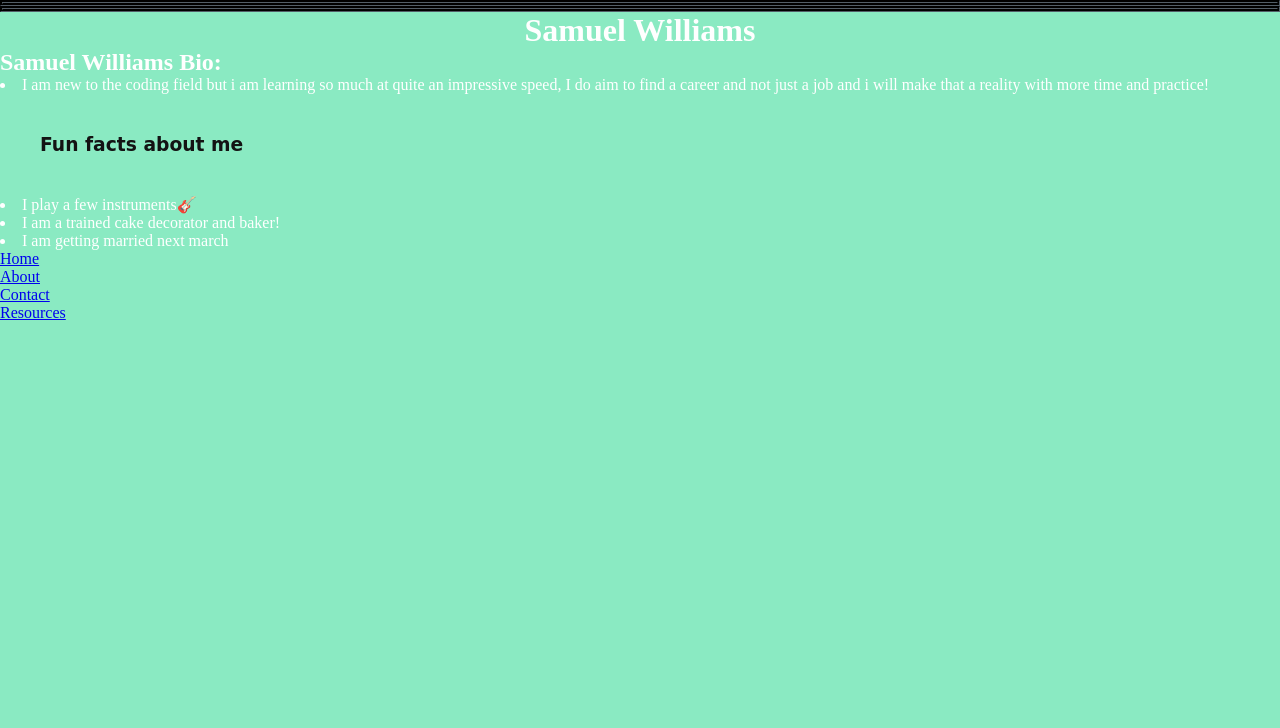
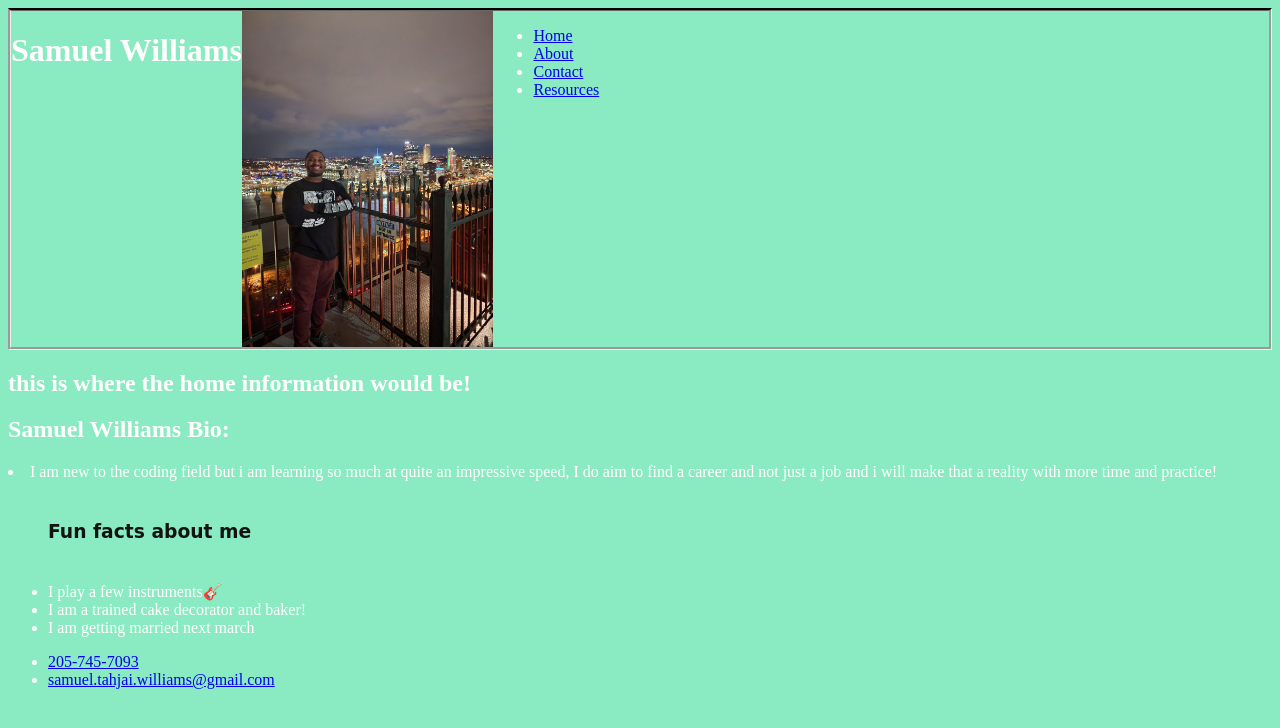
Before and after one commit to samt11345/samuel-portfolio, a plain HTML site: page index.html in a window 1280 px wide. Drawn offline with Linux system fonts and the light colour scheme.

Commit message:
more updates and corrections on project

```diff
--- a/assets/css/style.css
+++ b/assets/css/style.css
@@ -1,11 +1,12 @@
-*{margin:0;padding:0;box-sizing: border-box;}
+/* *{margin:0;padding:0;box-sizing: border-box;} */
 body {
     background-color: rgba(40, 218, 144, 0.541);
     color:white
 }
 .wireframe {
+    display: flex;
+    border-top: #131313;
     border-style: groove ;
-    border-color: rgb(16, 18, 20);
 }
 
 h1
@@ -20,3 +21,8 @@ nav :hover
 {
 color: rgb(226, 24, 24);
 }
+
+header #samspic {
+    object-fit: contain;
+    width: 20%;
+}
--- a/index.html
+++ b/index.html
@@ -10,31 +10,60 @@
 </head>
 
 <body>
-    <header class="wireframe"></header>
-    <main class="wireframe"></main>
-</body>
-
-</html>
+    <header class="wireframe">
 
         <h1>Samuel Williams</h1>
-<h2>Samuel Williams Bio:</h2>
-<li>I am new to the coding field but i am learning so much at quite an impressive speed,
-     I do aim to find a career and not just a job and i will make that a reality with more time and practice!
-</li>
-<h3>Fun facts about me</h3>
-<li>I play a few instruments🎸</li>
-<li>I am a trained cake decorator and baker!</li>
-<li>I am getting married next march</li>
+        <img id="samspic" src="./assets/images/sam pic.jpg" alt="picture of samuel williams">
         <nav>
             <ul>
-        <li><a href="#">Home</a> </li>
-        <li><a href="#">About</a></li>
-        <li><a href="#">Contact</a</li>
-        <li><a href="#">Resources</a</li>
+                <li><a href="#home">Home</a> </li>
+                <li><a href="#about">About</a></li>
+                <li><a href="#contact">Contact</a></li>
+                <li><a href="#resources">Resources</a></li>
+
             </ul>
             </nav>
                 </header>
 
-<main>
+    <main class="">
+        <section id="home">
+            <h2>this is where the home information would be!</h2>
+        </section>
+
+        <section id="about">
+            <h2>Samuel Williams Bio:</h2>
+            <li>I am new to the coding field but i am learning so much at quite an impressive speed,
+                I do aim to find a career and not just a job and i will make that a reality with more time and practice!
+                <h3>Fun facts about me</h3>
+            <ul>
+            <li>I play a few instruments🎸</li>
+            <li>I am a trained cake decorator and baker!</li>
+            <li>I am getting married next march</li>
+            </ul>
+
+            </li>
+        </section>
+        <section id="contact">
+            <ul>
+                <li>
+                    <a href="tel:2057457093">205-745-7093</a>
+                </li>
+                <li>
+                    <a href="mailto:samuel.tahjai.williams@gmail.com">samuel.tahjai.williams@gmail.com</a>
+                </li>
+            </ul>
+        </section>
+
+        <section id="resources"></section>
 
     </main>
+
+
+
+
+</body>
+<footer>
+
+</footer>
+
+</html>
```
Also changed, not shown: assets/images/sam pic.jpg (added). Lines whose indentation alone changed are shown as unchanged.
